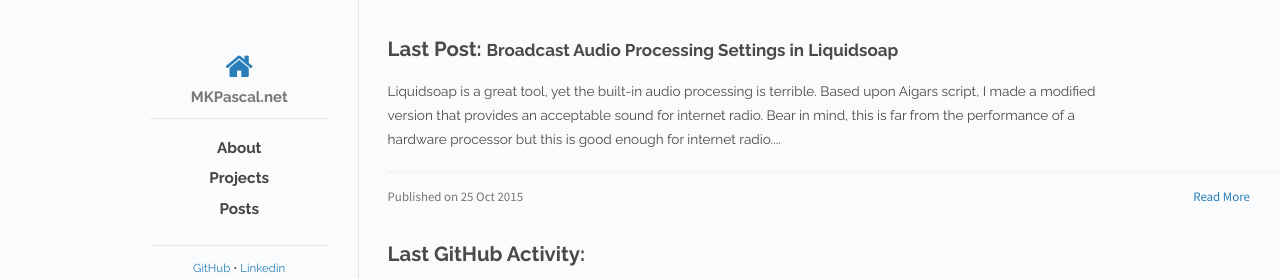
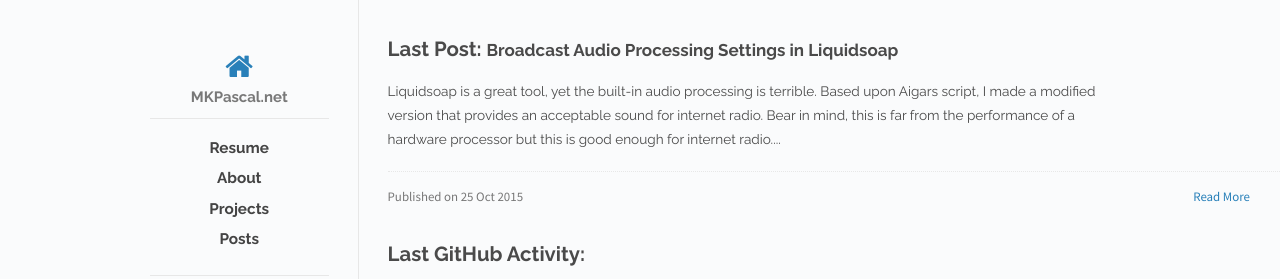
Before and after one commit to mkpascal/mkpascal.github.io, a Jekyll site: the page built from index.html, in a window 1280 px wide, cut to the strip 0-279 px from the top of the page. Built offline with Jekyll 4.4.1, drawn with Linux system fonts in a browser that asks for light colours; nearby versions of some CDN libraries; the list of posts is cut into pages by our own code.

Commit message:
Update default.html

```diff
--- a/_layouts/default.html
+++ b/_layouts/default.html
@@ -31,6 +31,7 @@
         </div>
         <div class="posts">
           <ul class="posts-list">
+            <li class="post-link"><a class="post-title" href="http://s.mkpascal.net/resume.pdf">Resume</a></li>
             <li class="post-link"><a class="post-title" href="/about">About</a></li>
             <li class="post-link"><a class="post-title" href="/projects">Projects</a></li>
             <li class="post-link"><a class="post-title" href="/posts">Posts</a></li>
```
